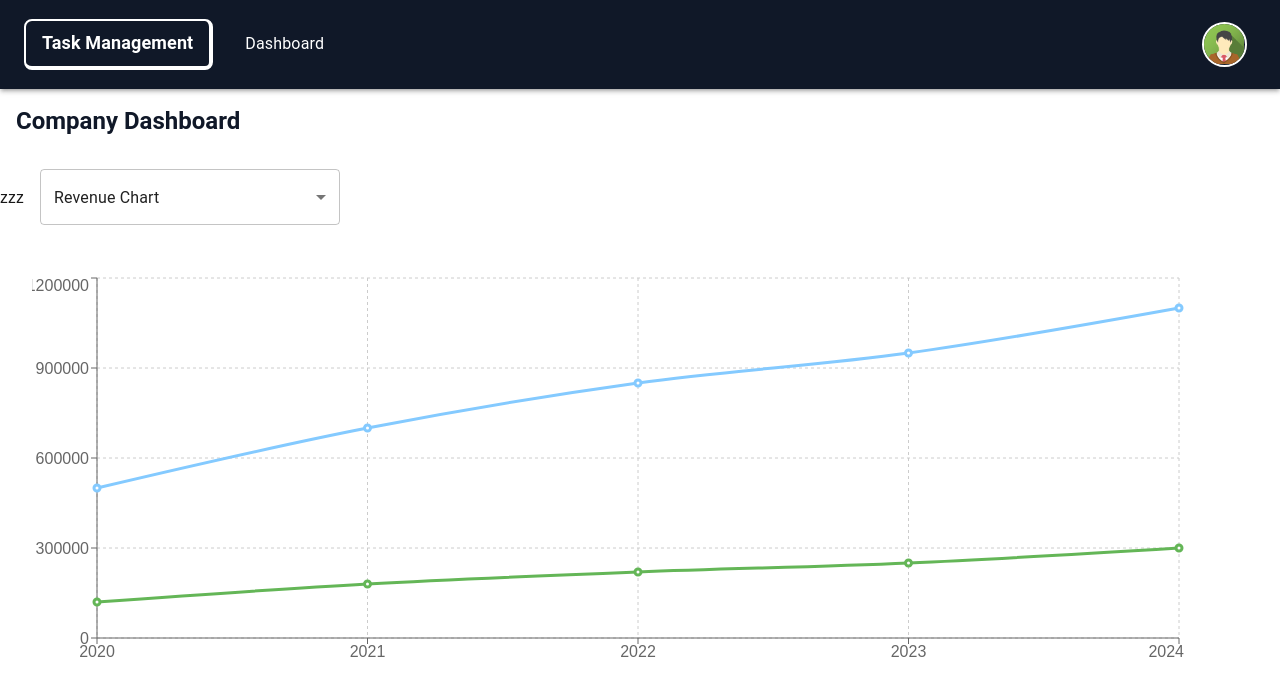
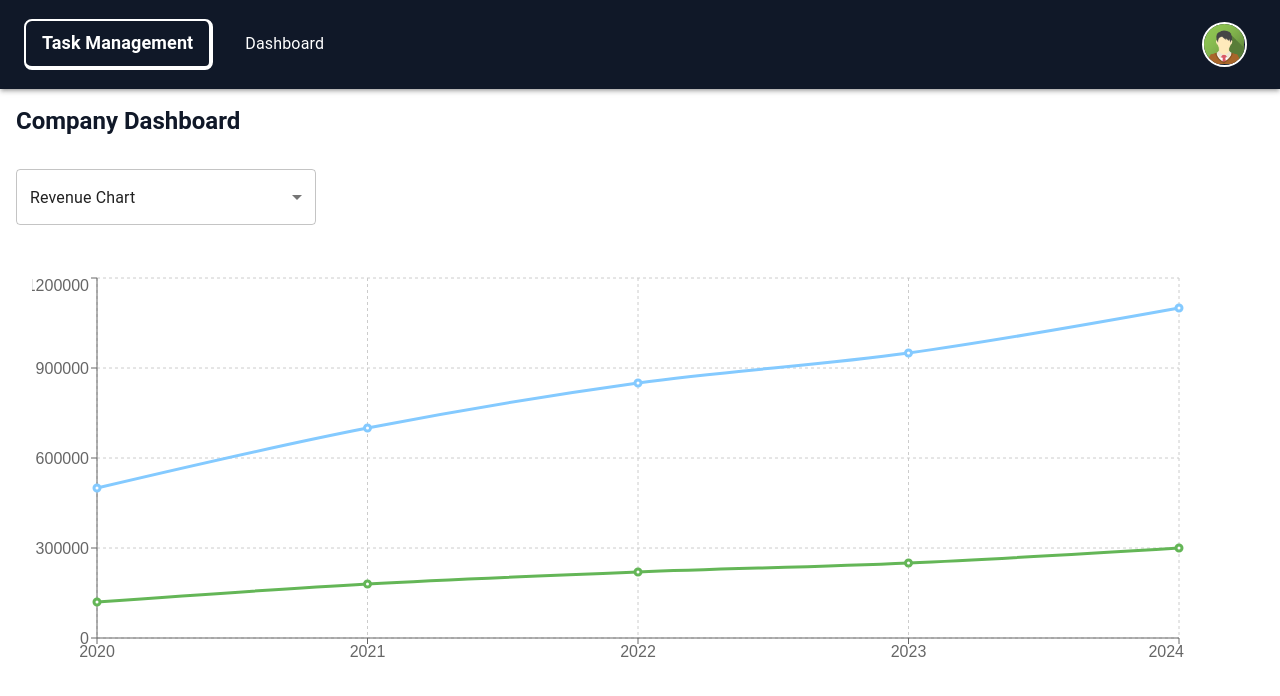
Before and after one commit to nghianm2803/task-management, a Next.js app: page /dashboard in a window 1280 px wide. Shown: the top 696 px of the page. Built offline with nearby package versions, Linux system fonts and the light colour scheme.

Commit message:
refactor code

```diff
--- a/src/app/dashboard/page.tsx
+++ b/src/app/dashboard/page.tsx
@@ -19,7 +19,6 @@ const Dashboard = () => {
       >
         Company Dashboard
       </Typography>
-      zzz
       <Select
         value={selectedChart}
         onChange={(e) => setSelectedChart(e.target.value)}
```
